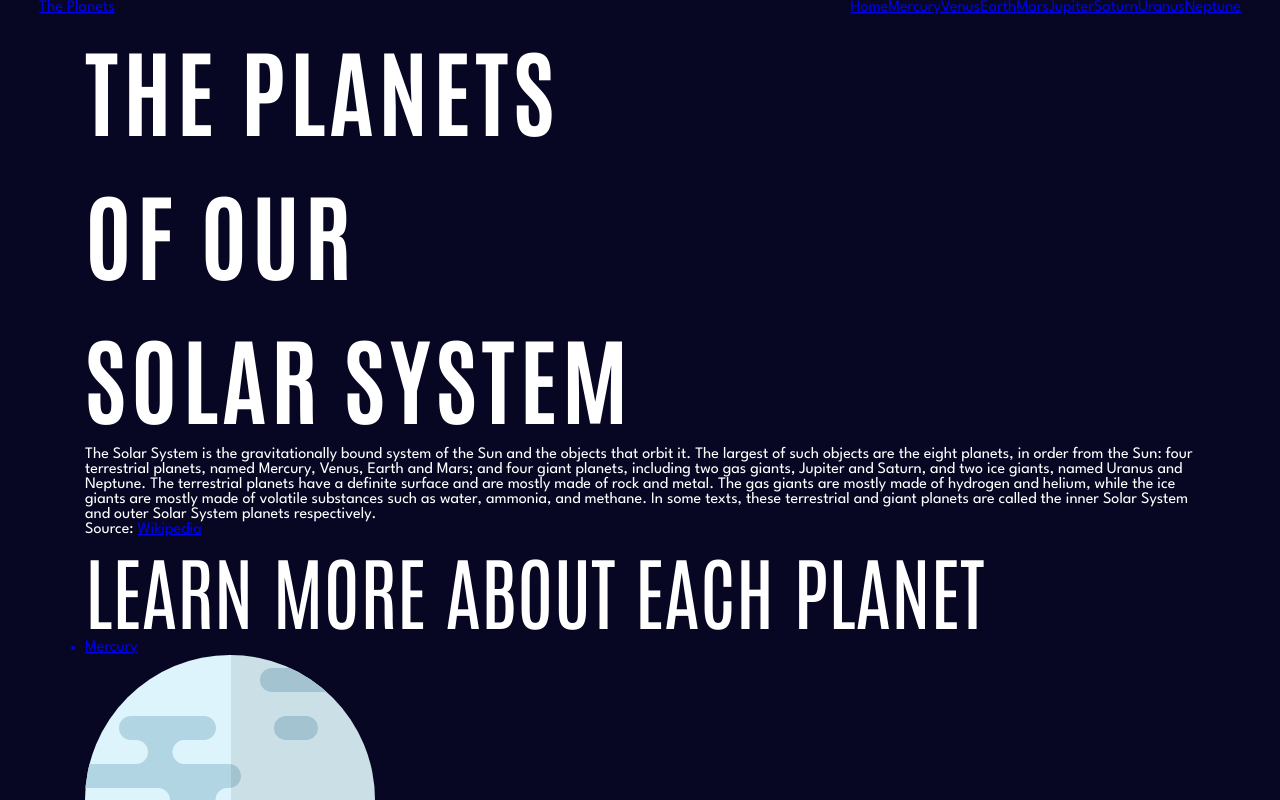
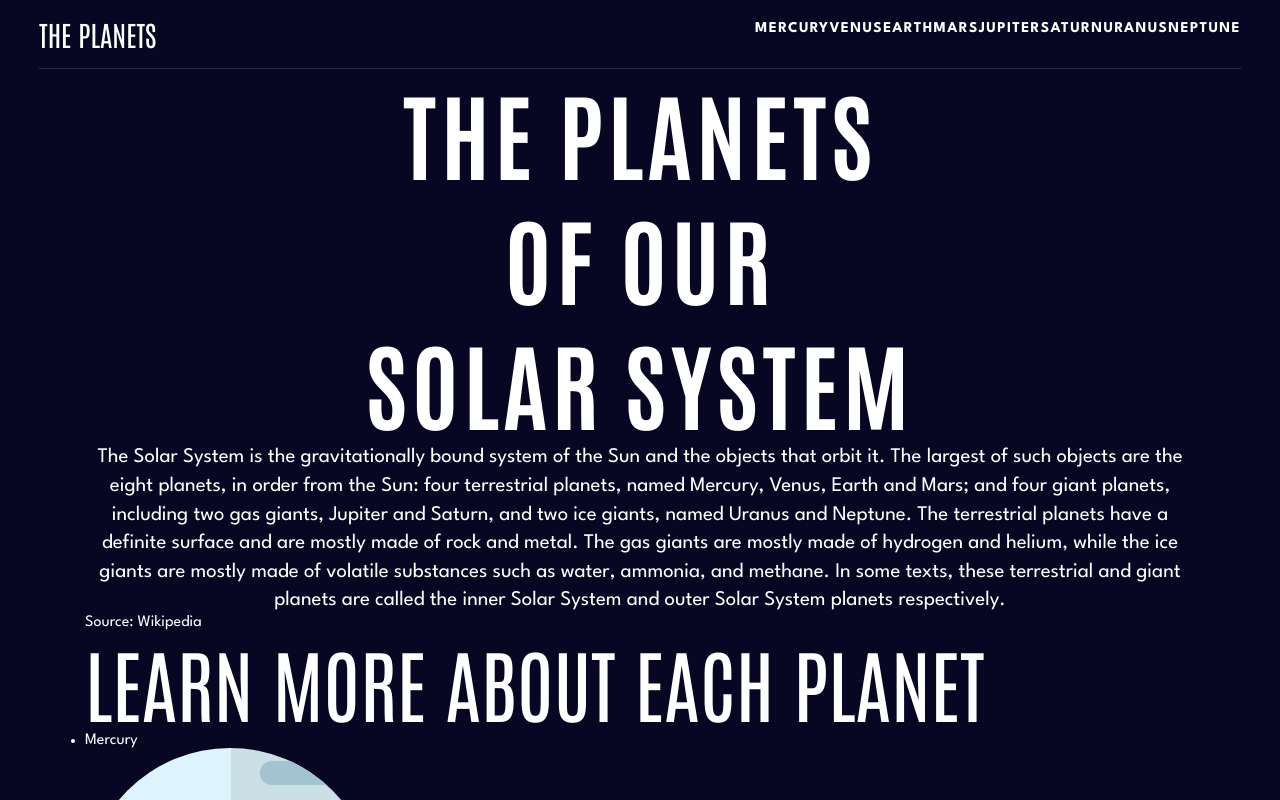
Before and after one commit to Dudeldups/FM-planets-fact-site, a React (Vite) app: page / in a window 1280 px wide. Shown: the top 800 px of the page. Built offline with nearby package versions, Linux system fonts and the light colour scheme.

Commit message:
fixed mixins and homepage, added navbar style

```diff
--- a/src/pages/Root/Root.scss
+++ b/src/pages/Root/Root.scss
@@ -1,17 +1,54 @@
 @use "../../scss/abstracts" as *;
 
+.header {
+  @include max-width-content(17rem);
+  @include padding-inline;
+}
+
 .nav {
-  @include max-width-content($add: 17rem);
-  @include padding-inline;
-  display: flex;
-  justify-content: space-between;
+  position: relative;
+  padding-block: 1rem;
+  @include border(0.0625rem, rgba($clr-white, 0.15), $where: bottom);
+
+  @include mq($bp-desktop) {
+    display: flex;
+    flex-direction: column;
+  }
+
+  @include mq($bp-desktop) {
+    flex-direction: row;
+    justify-content: space-between;
+  }
 
   &__list {
     display: flex;
     list-style-type: none;
 
     @include mq($until: $bp-tablet) {
+      position: absolute;
       flex-direction: column;
+      margin-block: 1.05rem;
+      width: 100%;
+      background-color: $clr-main-900;
+
+      transition: opacity 1s ease-out;
+      opacity: 0;
+
+      input:checked ~ & {
+        opacity: 1;
+      }
+    }
+  }
+
+  &__item {
+    @include mq($until: $bp-tablet) {
+      padding-left: 2.8rem;
+      padding-block: 1.25rem;
+      width: 100%;
+
+      &:not(:first-child) {
+        @include border(0.0625rem, rgba($clr-white, 0.15), $where: top);
+      }
     }
   }
 }
@@ -19,7 +56,42 @@
 .hamburger {
   // NOMNOM 🍔
 
-  &-label {
+  &__input {
+    appearance: none;
+    position: absolute;
+    left: -20rem;
+  }
+
+  &__label {
+    position: absolute;
+    inset: 1.2rem 1.5rem auto auto;
+    padding: 0.3rem;
+
+    input:focus-visible + & {
+      outline: 0.2rem solid white;
+    }
+
+    input:checked + & {
+      & .hamburger__line {
+        opacity: 1;
+      }
+    }
+  }
+
+  &__line {
+    opacity: 0.4;
+    display: block;
+    width: 1.5rem;
+    height: 0.1875rem;
+    background-color: $clr-white;
+
+    &:nth-child(2) {
+      margin-block: 0.25rem;
+    }
+  }
+
+  &__label,
+  &__input {
     @include mq($bp-tablet) {
       display: none;
     }
--- a/src/pages/Root/Root.tsx
+++ b/src/pages/Root/Root.tsx
@@ -22,26 +22,22 @@ export default function Root() {
     <>
       <header className="header">
         <nav className="nav">
-          <Link to="/">
-            <p className="nav__title link">The Planets</p>
+          <Link to="/" className="nav__title">
+            The Planets
           </Link>
           <input
             id="hamburger"
             name="hamburger"
             type="checkbox"
-            className="hamburger-input sr-only"
+            className="hamburger__input"
           />
-          <label htmlFor="hamburger" className="hamburger-label">
-            <span className="sr-only">Toggle enu</span>
+          <label htmlFor="hamburger" className="hamburger__label">
+            <span className="hamburger__line"></span>
+            <span className="hamburger__line"></span>
+            <span className="hamburger__line"></span>
+            <span className="sr-only">Toggle menu</span>
           </label>
-          <ul className="nav__list">
-            <li>
-              <NavLink to="/" title="Home" className="nav__link">
-                Home
-              </NavLink>
-            </li>
-            {planetLinks}
-          </ul>
+          <ul className="nav__list">{planetLinks}</ul>
         </nav>
       </header>
 
--- a/src/scss/abstracts/_functions.scss
+++ b/src/scss/abstracts/_functions.scss
@@ -44,20 +44,3 @@
     #{$max-size-rem}
   );
 }
-
-@function validateStrings($stringList) {
-  @if type-of($stringList) == number or type-of($stringList) != string {
-    @return null;
-  }
-
-  $styles: ();
-
-  $text-alignings: "start", "end", "left", "right", "center", "justify",
-    "justify-all", "match-parent", "revert";
-
-  @if index($text-alignings, $stringList) {
-    $styles: append($styles, "text-align: #{$stringList};");
-  }
-
-  @return $styles;
-}
--- a/src/scss/abstracts/_index.scss
+++ b/src/scss/abstracts/_index.scss
@@ -1,4 +1,4 @@
 @forward "variables";
+@forward "functions";
 @forward "mixins";
 @forward "mq";
-@forward "functions";
--- a/src/scss/abstracts/_mixins.scss
+++ b/src/scss/abstracts/_mixins.scss
@@ -1,8 +1,10 @@
 @use "sass:math";
+@use "sass:list";
+@use "sass:map";
 @use "functions" as *;
 @use "variables" as *;
 
-@mixin animation($duration) {
+@mixin animation($duration, $delay: null) {
   $name: animation-#{unique-id()};
 
   @keyframes #{$name} {
@@ -12,42 +14,18 @@
   animation-name: $name;
   animation-duration: $duration;
   animation-iteration-count: infinite;
+  @if ($delay != null) {
+    animation-delay: $delay;
+  }
 }
 
 @mixin font(
   $size: null,
-  $weight: null,
   $height: null,
   $spacing: null,
-  $align: null,
-  $transform: null,
+  $weight: null,
   $family: null
 ) {
-  $allParameters: (
-    $size,
-    $weight,
-    $height,
-    $spacing,
-    $align,
-    $transform,
-    $family
-  );
-
-  $styles: ();
-
-  @each $value in $allParameters {
-    @if is-bracketed($value) {
-      $styles: validateStrings($value);
-      @if length($styles) == 0 {
-        $styles: append($styles, $value);
-      }
-    }
-  }
-
-  // @each $rule in $styles {
-  //   #{$rule};
-  // }
-
   @if $size {
     @if type-of($size) == number {
       font-size: #{$size}rem;
@@ -55,24 +33,48 @@
       font-size: #{$size};
     }
   }
-  @if $weight {
-    font-weight: #{$weight};
-  }
   @if $height {
     line-height: #{$height};
   }
   @if $spacing {
-    letter-spacing: #{$spacing};
+    @if type-of($spacing) == number {
+      letter-spacing: #{$spacing}rem;
+    } @else {
+      letter-spacing: #{$spacing};
+    }
   }
-  @if $align {
-    text-align: $align;
-  }
-  @if $transform {
-    text-transform: $transform;
+  @if $weight {
+    font-weight: #{$weight};
   }
   @if $family {
     font-family: $family;
   }
+}
+
+@mixin pseudo($where: after, $content: "", $position: absolute, $inset: 0) {
+  position: relative;
+
+  &::#{$where} {
+    content: $content;
+    position: $position;
+    inset: $inset;
+    @content;
+  }
+}
+
+@mixin hoverfocus() {
+  &:hover,
+  &:focus-visible {
+    @content;
+  }
+}
+
+@mixin border($width, $color, $style: solid, $where: "") {
+  $hyphen: "";
+  @if $where != "" {
+    $hyphen: "-";
+  }
+  border#{$hyphen}#{$where}: $width $style $color;
 }
 
 @mixin max-width-content($add: 0) {
@@ -80,6 +82,6 @@
   margin-inline: auto;
 }
 
-@mixin padding-inline {
+@mixin padding-inline($add: 0) {
   padding-inline: $padding-inline-content;
 }
--- a/src/scss/abstracts/_variables.scss
+++ b/src/scss/abstracts/_variables.scss
@@ -7,14 +7,16 @@ $clr-main-700: #38384f;
 $clr-main-300: #838391;
 $clr-white: #fff;
 
-$clr-mercury: #419ebb;
-$clr-venus: #eda249;
-$clr-earth: #6f2ed6;
-$clr-mars: #d14c32;
-$clr-jupiter: #d83a34;
-$clr-saturn: #cd5120;
-$clr-uranus: #1ec2a4;
-$clr-neptune: #2d68f0;
+$planet-colors: (
+  "mercury": #419ebb,
+  "venus": #eda249,
+  "earth": #6f2ed6,
+  "mars": #d14c32,
+  "jupiter": #d83a34,
+  "saturn": #cd5120,
+  "uranus": #1ec2a4,
+  "neptune": #2d68f0,
+);
 
 // breakpoints
 
@@ -22,6 +24,7 @@ $bp-tablet: 740px;
 $bp-desktop: 980px;
 
 // sizing
+
 $padding-inline-min: 1.5rem;
 $padding-inline-max: 2.44rem;
 $padding-inline-content: get-clamp(
--- a/src/scss/base/_base.scss
+++ b/src/scss/base/_base.scss
@@ -4,7 +4,12 @@ body {
   background-color: $clr-main-900;
 }
 
-main {
+main,
+.footer {
   @include max-width-content;
   @include padding-inline;
 }
+
+a {
+  text-decoration: none;
+}
--- a/src/scss/base/_typography.scss
+++ b/src/scss/base/_typography.scss
@@ -24,21 +24,55 @@ body {
 :where(h1, h2, h3, h4, h5, h6) {
   @include font(
     get-clamp(2.5, 5, 23, $bp-desktop),
-    400,
-    $transform: uppercase,
+    $weight: 400,
     $family: "Antonio"
   );
+  text-transform: uppercase;
+}
+
+a {
+  color: $clr-white;
+}
+
+.nav {
+  &__title {
+    @include font(1.75, $spacing: -0.06563rem, $family: "Antonio");
+    text-transform: uppercase;
+  }
+
+  &__link {
+    @include font(0.9375, $weight: 700, $height: 1.5625rem, $spacing: 0.08525);
+    text-transform: uppercase;
+  }
 }
 
 .home {
   &__title {
     @include font(
       get-clamp(2.5 * 1.2, 5 * 1.2, 23, $bp-desktop),
-      700,
-      150%,
-      get-clamp(0.12rem, 0.3rem, 23, $bp-desktop),
-      null,
-      center
+      $height: 130%,
+      $spacing: get-clamp(0.12rem, 0.3rem, 23, $bp-desktop),
+      $weight: 700
     );
+    text-align: center;
+  }
+
+  &__desc {
+    @include font(get-clamp(0.9, 1.3, 25rem, $bp-desktop), $height: 1.375);
+    text-align: center;
   }
 }
+
+.planet {
+  &__desc {
+    @include font(
+      get-clamp(0.6875, 0.875rem, $bp-tablet, $bp-desktop),
+      $height: 1.375
+    );
+    text-align: center;
+
+    @include mq($bp-tablet) {
+      text-align: left;
+    }
+  }
+}
```
